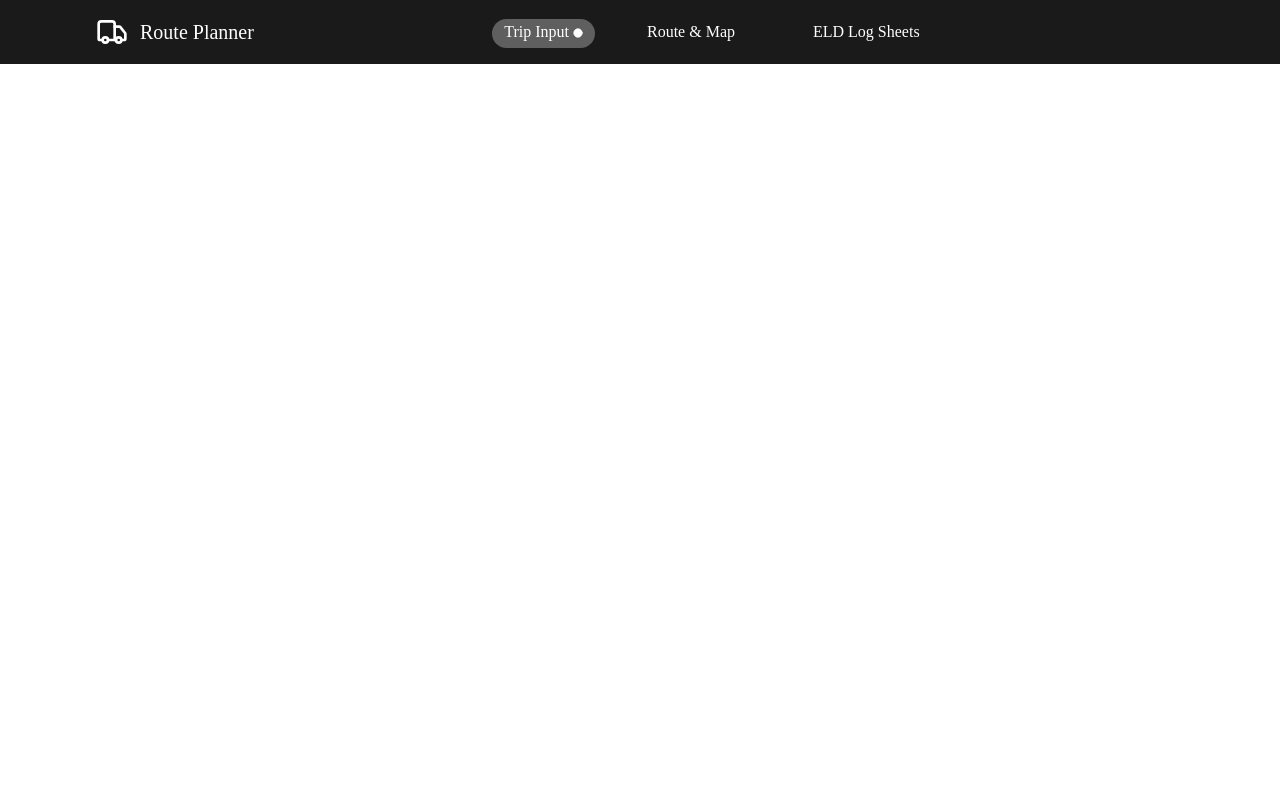
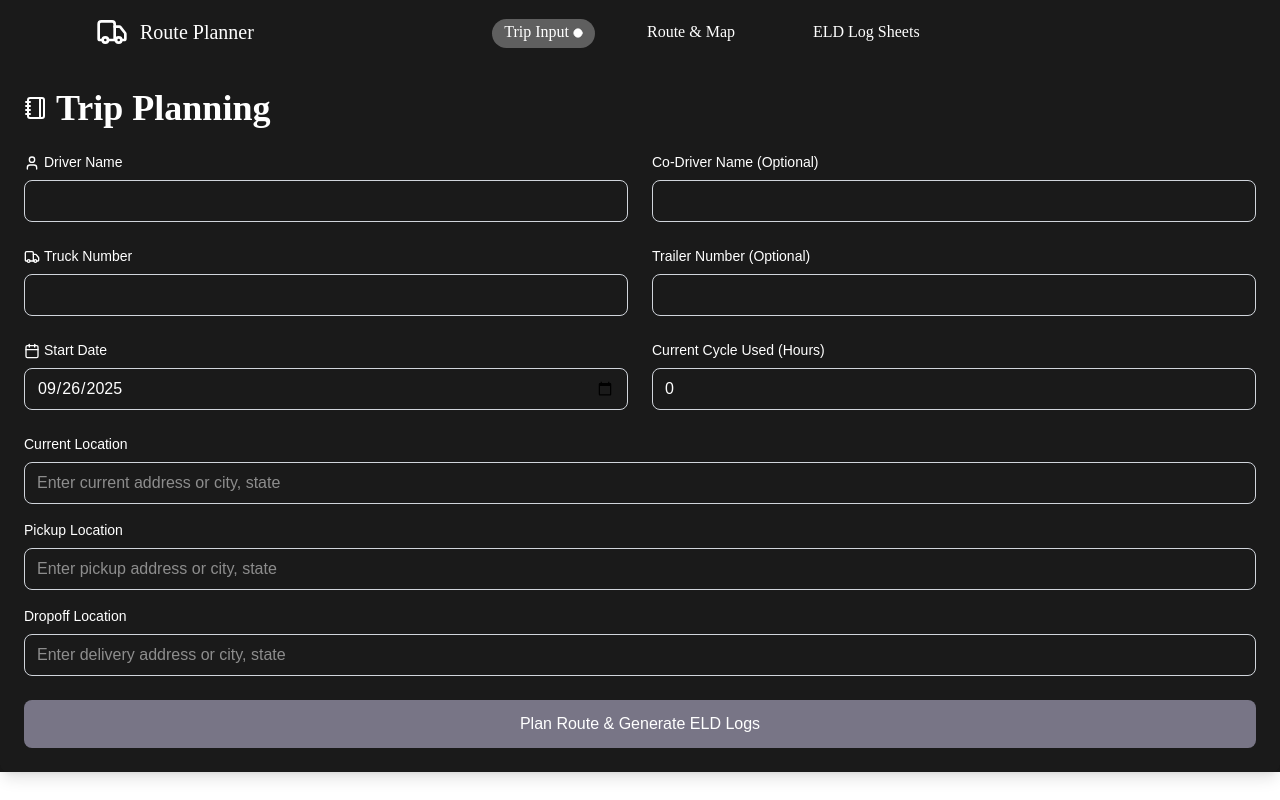
Before and after one commit to sharon17kevin/spotter, a React (Vite) app in the folder frontend/: page / in a window 1280 px wide. Built offline with nearby package versions, Linux system fonts and the light colour scheme.

Commit message:
Create the route input form

```diff
--- a/frontend/src/components/Navbar.tsx
+++ b/frontend/src/components/Navbar.tsx
@@ -109,9 +109,9 @@ const Navbar = () => {
           </div> */}
 
           {/* Mobile Menu Button */}
-          <div className="lg:hidden flex items-center bg-white">
+          <div className="lg:hidden flex items-center">
             <button
-              onClick={()=> { console.log("Menu clicked");}}
+              onClick={openModal}
               className="text-white hover:text-gray-200 focus:outline-none"
             >
               {<MenuIcon className="h-6 w-6"/>}
--- a/frontend/src/pages/Layout.tsx
+++ b/frontend/src/pages/Layout.tsx
@@ -4,11 +4,11 @@ import Navbar from "../components/Navbar";
 
 const Layout = () => {
   return (
-    <div className="bg-blue-300">
+    <div className="bg-primary">
       <Navbar />
-      {/* <div>
+      <div>
         <Outlet />
-      </div> */}
+      </div>
       <ScrollToTop />
     </div>
   );
--- a/frontend/src/pages/TripInput.tsx
+++ b/frontend/src/pages/TripInput.tsx
@@ -1,8 +1,238 @@
+import { useState } from "react";
+import type { TripInput } from "../types";
+import { MapPin, User, Truck, Calendar, Notebook } from "lucide-react";
 
-const TripInput = () => {
-  return (
-    <div>TripInput</div>
-  )
+interface TripInputFormProps {
+  onSubmit: (tripInput: TripInput) => void;
+  loading: boolean;
 }
 
-export default TripInput
+const TripInput: React.FC<TripInputFormProps> = ({ onSubmit, loading }) => {
+
+  const [formData, setFormData] = useState<TripInput>({
+    currentLocation: { lat: 0, lng: 0, address: '' },
+    pickupLocation: { lat: 0, lng: 0, address: '' },
+    dropoffLocation: { lat: 0, lng: 0, address: '' },
+    currentCycleUsed: 0,
+    driverName: '',
+    coDriverName: '',
+    truckNumber: '',
+    trailerNumber: '',
+    startDate: new Date().toISOString().split('T')[0],
+  });
+
+  const geocodeAddress = async (address: string) => {
+    try {
+      const response = await fetch(
+        `https://nominatim.openstreetmap.org/search?format=json&q=${encodeURIComponent(address)}&limit=1`
+      );
+      const data = await response.json();
+      if (data.length > 0) {
+        return {
+          lat: parseFloat(data[0].lat),
+          lng: parseFloat(data[0].lon),
+          address: data[0].display_name,
+        };
+      }
+    } catch (error) {
+      console.error('Geocoding error:', error);
+    }
+    return null;
+  };
+
+  const handleAddressChange = async (field: 'currentLocation' | 'pickupLocation' | 'dropoffLocation', address: string) => {
+    setFormData(prev => ({
+      ...prev,
+      [field]: { ...prev[field], address }
+    }));
+
+    if (address.length > 5) {
+      const coords = await geocodeAddress(address);
+      if (coords) {
+        setFormData(prev => ({
+          ...prev,
+          [field]: coords
+        }));
+      }
+    }
+  };
+
+  const handleSubmit = (e: React.FormEvent) => {
+    e.preventDefault();
+    if (formData.currentLocation.lat === 0 || formData.pickupLocation.lat === 0 || formData.dropoffLocation.lat === 0) {
+      alert('Please enter valid addresses for all locations');
+      return;
+    }
+    onSubmit(formData);
+  };
+
+  return (
+    <div className=" rounded-lg text-white shadow-lg p-6">
+      <h2 className="text-4xl font-semibold font-darkerGrotesque mb-6 flex items-center">
+        <Notebook className="h-6 w-6 mr-2" />
+        Trip Planning
+      </h2>
+
+      <form onSubmit={handleSubmit} className="space-y-6 font-bricolageGrotesque">
+        <div className="grid grid-cols-1 md:grid-cols-2 gap-6">
+          <div>
+            <label className="block text-sm font-medium  mb-2">
+              <User className="h-4 w-4 inline mr-1" />
+              Driver Name
+            </label>
+            <input
+              type="text"
+              value={formData.driverName}
+              onChange={(e) =>
+                setFormData({ ...formData, driverName: e.target.value })
+              }
+              className="w-full px-3 py-2 border border-gray-300 rounded-lg focus:outline-none focus:ring-2 focus:ring-blue-500"
+              required
+            />
+          </div>
+
+          <div>
+            <label className="block text-sm font-medium mb-2">
+              Co-Driver Name (Optional)
+            </label>
+            <input
+              type="text"
+              value={formData.coDriverName}
+              onChange={(e) =>
+                setFormData({ ...formData, coDriverName: e.target.value })
+              }
+              className="w-full px-3 py-2 border border-gray-300 rounded-lg focus:outline-none focus:ring-2 focus:ring-blue-500"
+            />
+          </div>
+
+          <div>
+            <label className="block text-sm font-medium mb-2">
+              <Truck className="h-4 w-4 inline mr-1" />
+              Truck Number
+            </label>
+            <input
+              type="text"
+              value={formData.truckNumber}
+              onChange={(e) =>
+                setFormData({ ...formData, truckNumber: e.target.value })
+              }
+              className="w-full px-3 py-2 border border-gray-300 rounded-lg focus:outline-none focus:ring-2 focus:ring-blue-500"
+              required
+            />
+          </div>
+
+          <div>
+            <label className="block text-sm font-medium mb-2">
+              Trailer Number (Optional)
+            </label>
+            <input
+              type="text"
+              value={formData.trailerNumber}
+              onChange={(e) =>
+                setFormData({ ...formData, trailerNumber: e.target.value })
+              }
+              className="w-full px-3 py-2 border border-gray-300 rounded-lg focus:outline-none focus:ring-2 focus:ring-blue-500"
+            />
+          </div>
+
+          <div>
+            <label className="block text-sm font-medium mb-2">
+              <Calendar className="h-4 w-4 inline mr-1" />
+              Start Date
+            </label>
+            <input
+              type="date"
+              value={formData.startDate}
+              onChange={(e) =>
+                setFormData({ ...formData, startDate: e.target.value })
+              }
+              className="w-full px-3 py-2 border border-gray-300 rounded-lg focus:outline-none focus:ring-2 focus:ring-blue-500"
+              required
+            />
+          </div>
+
+          <div>
+            <label className="block text-sm font-medium mb-2">
+              Current Cycle Used (Hours)
+            </label>
+            <input
+              type="number"
+              min="0"
+              max="70"
+              step="0.25"
+              value={formData.currentCycleUsed}
+              onChange={(e) =>
+                setFormData({
+                  ...formData,
+                  currentCycleUsed: Number(e.target.value),
+                })
+              }
+              className="w-full px-3 py-2 border border-gray-300 rounded-lg focus:outline-none focus:ring-2 focus:ring-blue-500"
+              required
+            />
+          </div>
+        </div>
+
+        <div className="space-y-4">
+          <div>
+            <label className="block text-sm font-medium mb-2">
+              Current Location
+            </label>
+            <input
+              type="text"
+              value={formData.currentLocation.address}
+              onChange={(e) =>
+                handleAddressChange("currentLocation", e.target.value)
+              }
+              placeholder="Enter current address or city, state"
+              className="w-full px-3 py-2 border border-gray-300 rounded-lg focus:outline-none focus:ring-2 focus:ring-blue-500"
+              required
+            />
+          </div>
+
+          <div>
+            <label className="block text-sm font-medium mb-2">
+              Pickup Location
+            </label>
+            <input
+              type="text"
+              value={formData.pickupLocation.address}
+              onChange={(e) =>
+                handleAddressChange("pickupLocation", e.target.value)
+              }
+              placeholder="Enter pickup address or city, state"
+              className="w-full px-3 py-2 border border-gray-300 rounded-lg focus:outline-none focus:ring-2 focus:ring-blue-500"
+              required
+            />
+          </div>
+
+          <div>
+            <label className="block text-sm font-medium mb-2">
+              Dropoff Location
+            </label>
+            <input
+              type="text"
+              value={formData.dropoffLocation.address}
+              onChange={(e) =>
+                handleAddressChange("dropoffLocation", e.target.value)
+              }
+              placeholder="Enter delivery address or city, state"
+              className="w-full px-3 py-2 border border-gray-300 rounded-lg focus:outline-none focus:ring-2 focus:ring-blue-500"
+              required
+            />
+          </div>
+        </div>
+
+        <button
+          type="submit"
+          disabled={loading}
+          className="w-full bg-secondary text-white py-3 px-6 rounded-lg hover:bg-gray-600 transition-colors duration-200 font-medium disabled:opacity-50 disabled:cursor-not-allowed"
+        >
+          {loading ? "Planning Route..." : "Plan Route & Generate ELD Logs"}
+        </button>
+      </form>
+    </div>
+  );
+};
+
+export default TripInput;
--- /dev/null
+++ b/frontend/src/types/index.ts
@@ -0,0 +1,35 @@
+export interface TripInput {
+  currentLocation: {
+    lat: number;
+    lng: number;
+    address: string;
+  };
+  pickupLocation: {
+    lat: number;
+    lng: number;
+    address: string;
+  };
+  dropoffLocation: {
+    lat: number;
+    lng: number;
+    address: string;
+  };
+  currentCycleUsed: number; // Hours already used in current cycle
+  driverName: string;
+  coDriverName?: string;
+  truckNumber: string;
+  trailerNumber?: string;
+  startDate: string;
+}
+
+// export interface TripPlan {
+//   tripInput: TripInput;
+//   route: RouteResult;
+//   dailyLogs: DailyLog[];
+//   summary: {
+//     totalDays: number;
+//     totalMiles: number;
+//     totalDrivingHours: number;
+//     estimatedFuelCost: number;
+//   };
+// }
```
